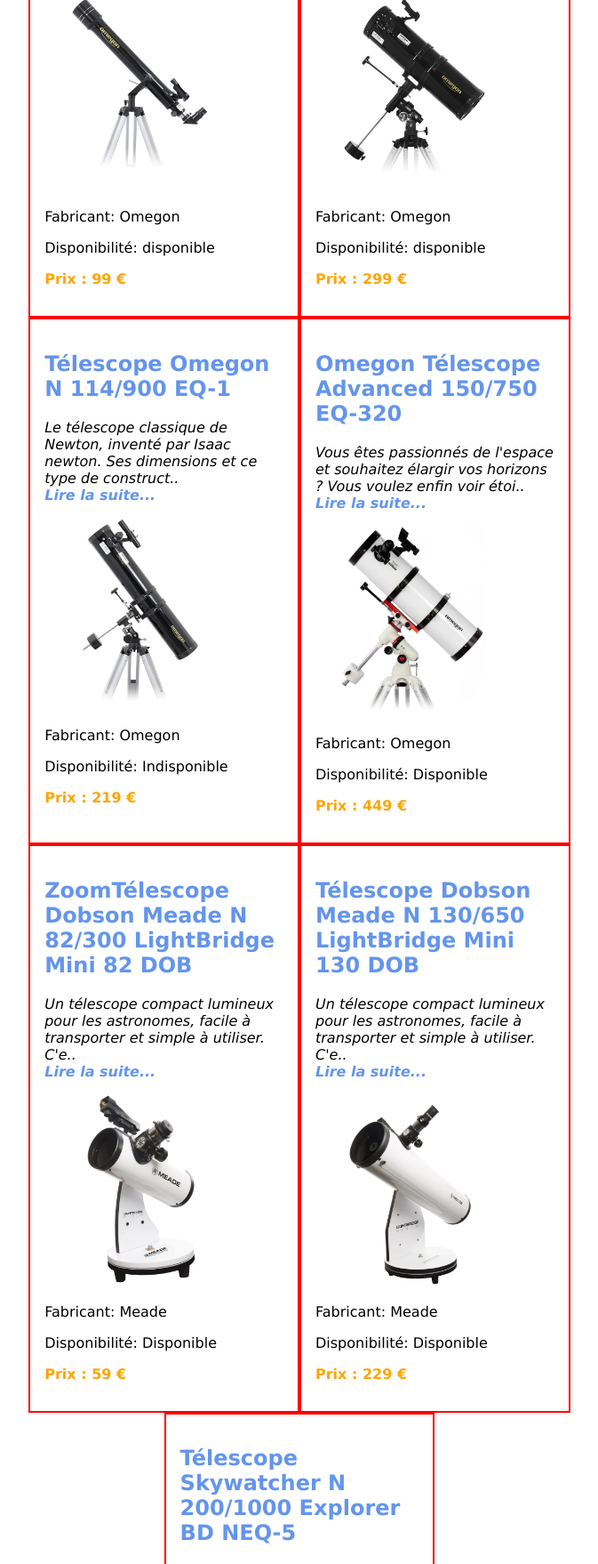
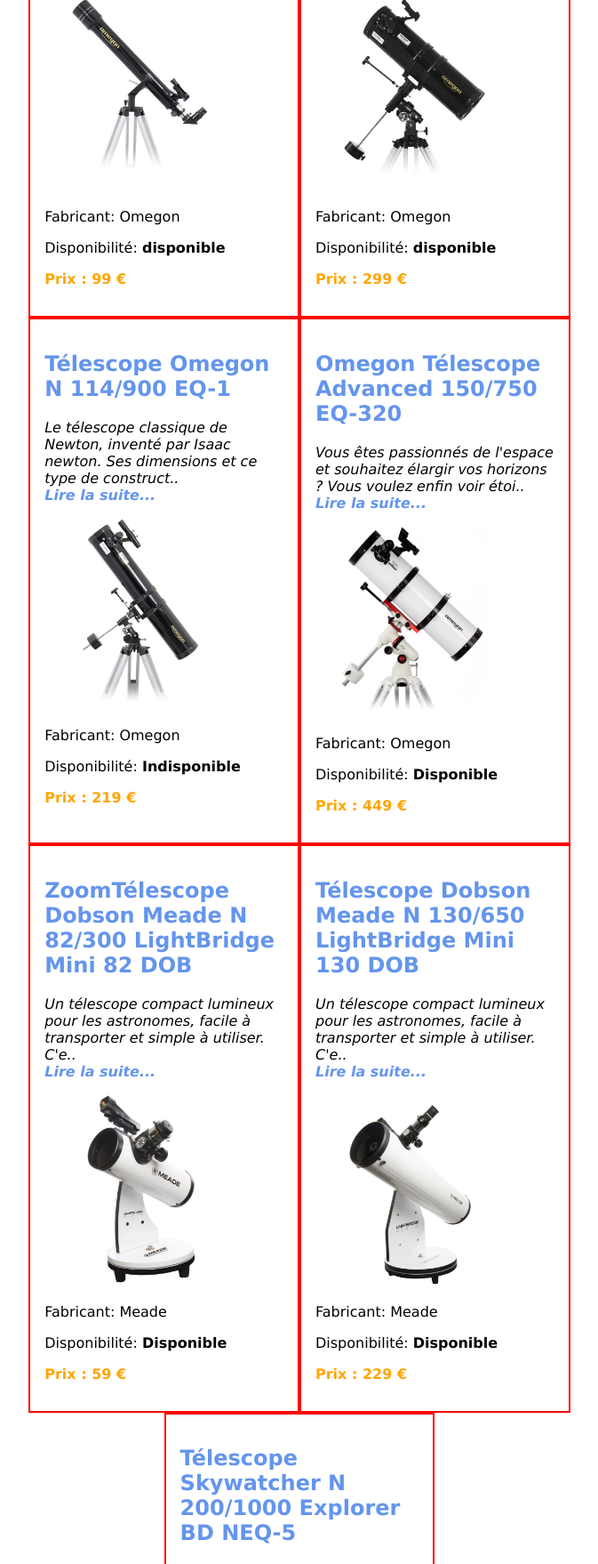
Before and after one commit to Adr13nn/ecommerce, a PHP site: page / in a window 1280 px wide. Shown: the part 658-2416 px from the top of the page at 89% size, without its empty margins (303-976 px from the left). Run offline with PHP 8.4, Linux system fonts and the light colour scheme.

Commit message:
add <strong> Dispo

```diff
--- a/php/telescopes.php
+++ b/php/telescopes.php
@@ -12,7 +12,7 @@
     <div class=""><img class="" src= <?= $article["image"] ?> alt=""></div>
     </div>
     <p class="fabricant">Fabricant: <?= $article["fabricant"] ?></p>
-    <p class="stock">Disponibilité: <?= $article["stock"] ?></p>
+    <p class="stock">Disponibilité: <strong> <?= $article["stock"] ?></strong></p>
     <p class="prix"><strong>Prix : <?= $article["prix"] ?></strong></p>
 </article>
 
```
